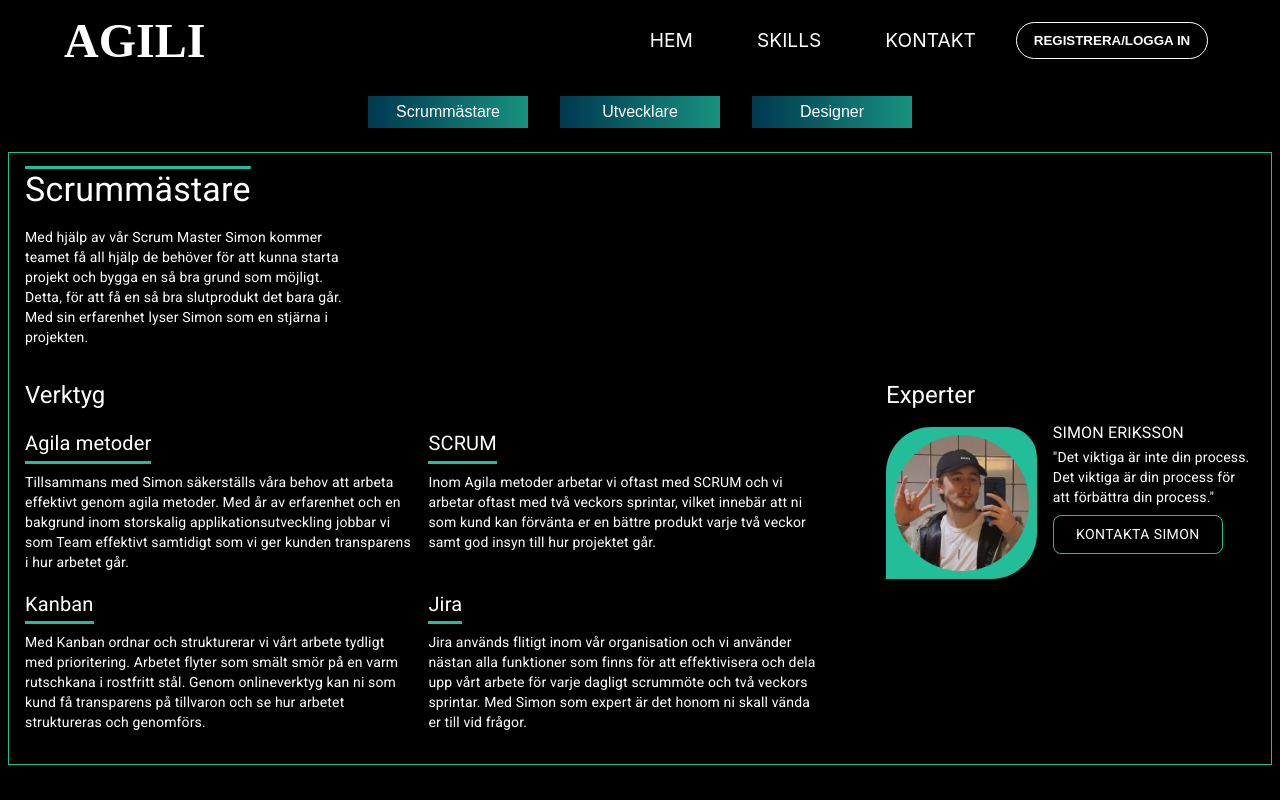
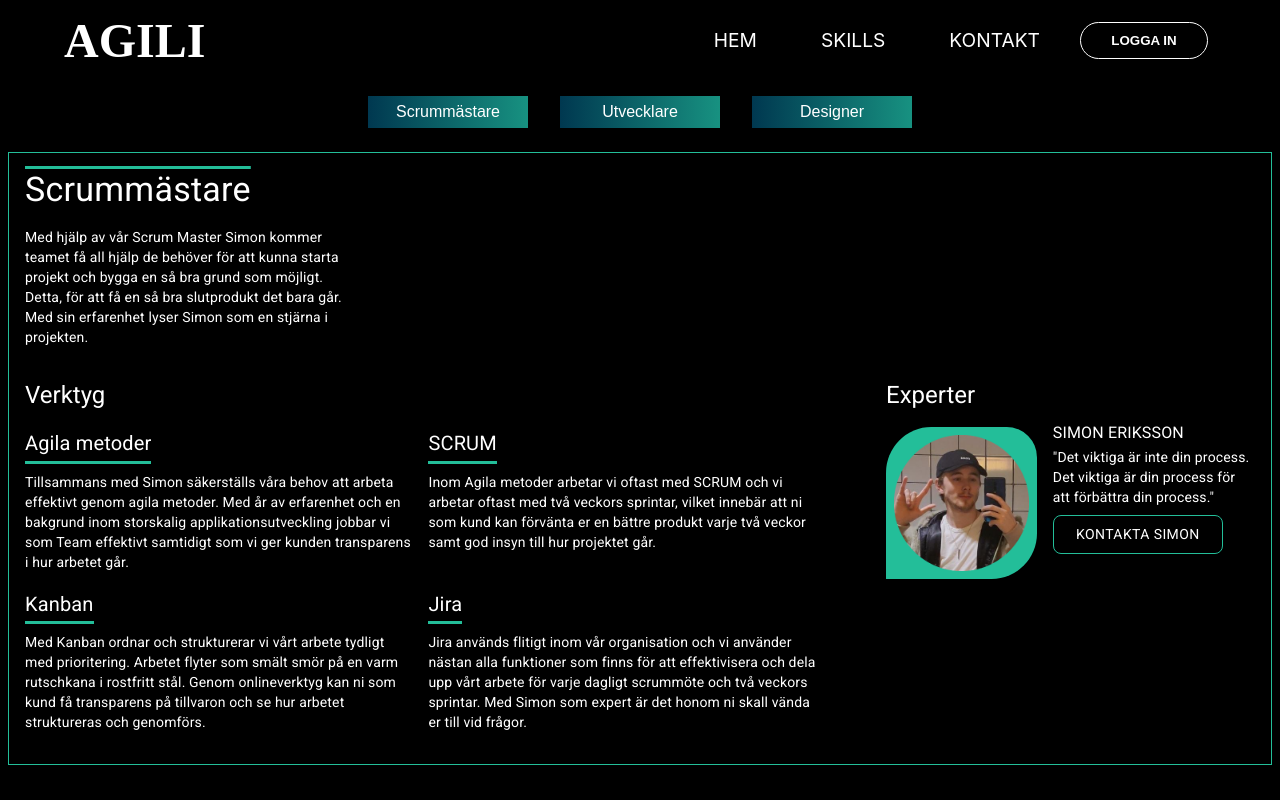
Before and after one commit to OliviaIsberg/portfolj-webbplats, a React (Create React App) app: page /skills/ScrumPage in a window 1280 px wide. Shown: the top 800 px of the page. Built offline with nearby package versions, Linux system fonts and the light colour scheme; the HTML template or start-up script is replaced by a standard one; a web font is replaced by a local one.

Commit message:
button css

```diff
--- a/src/components/header.jsx
+++ b/src/components/header.jsx
@@ -53,7 +53,7 @@ function Header() {
               Kontakt
             </Link>
           </Box>
-          <button className="signInButton" preventDefault onClick={() => handleClick()}>Registrera/Logga in</button>
+          <button className="signInButton" preventDefault onClick={() => handleClick()}>Logga in</button>
           {loginModal && (
             <Modal
               open={loginModal}
--- a/src/css/header.css
+++ b/src/css/header.css
@@ -33,7 +33,7 @@
 }
 
 .signInButton {
-  width: 12rem;
+  width: 8rem;
   background-color: black;
   color: white;
   border: 1px solid white;
```
